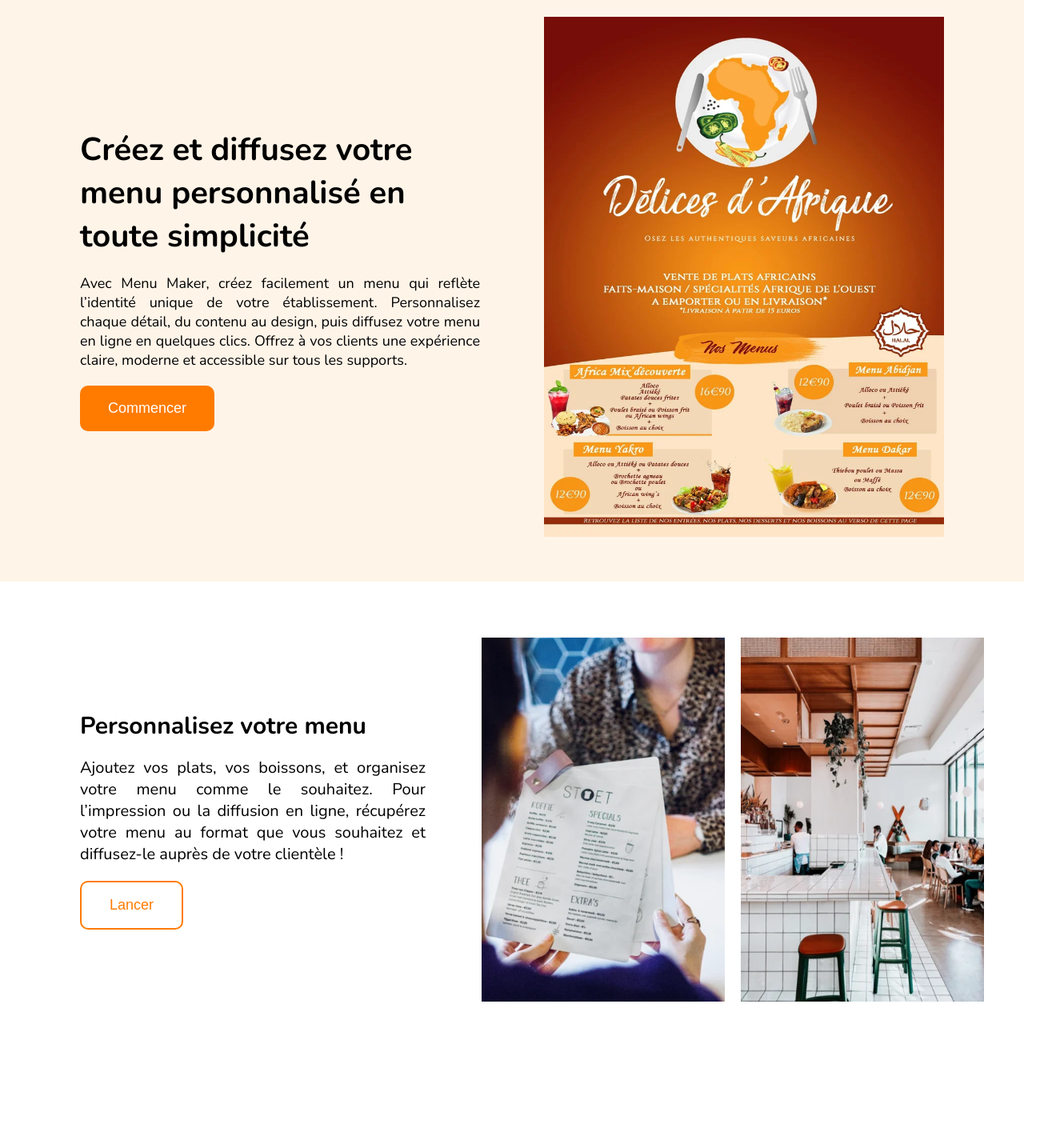
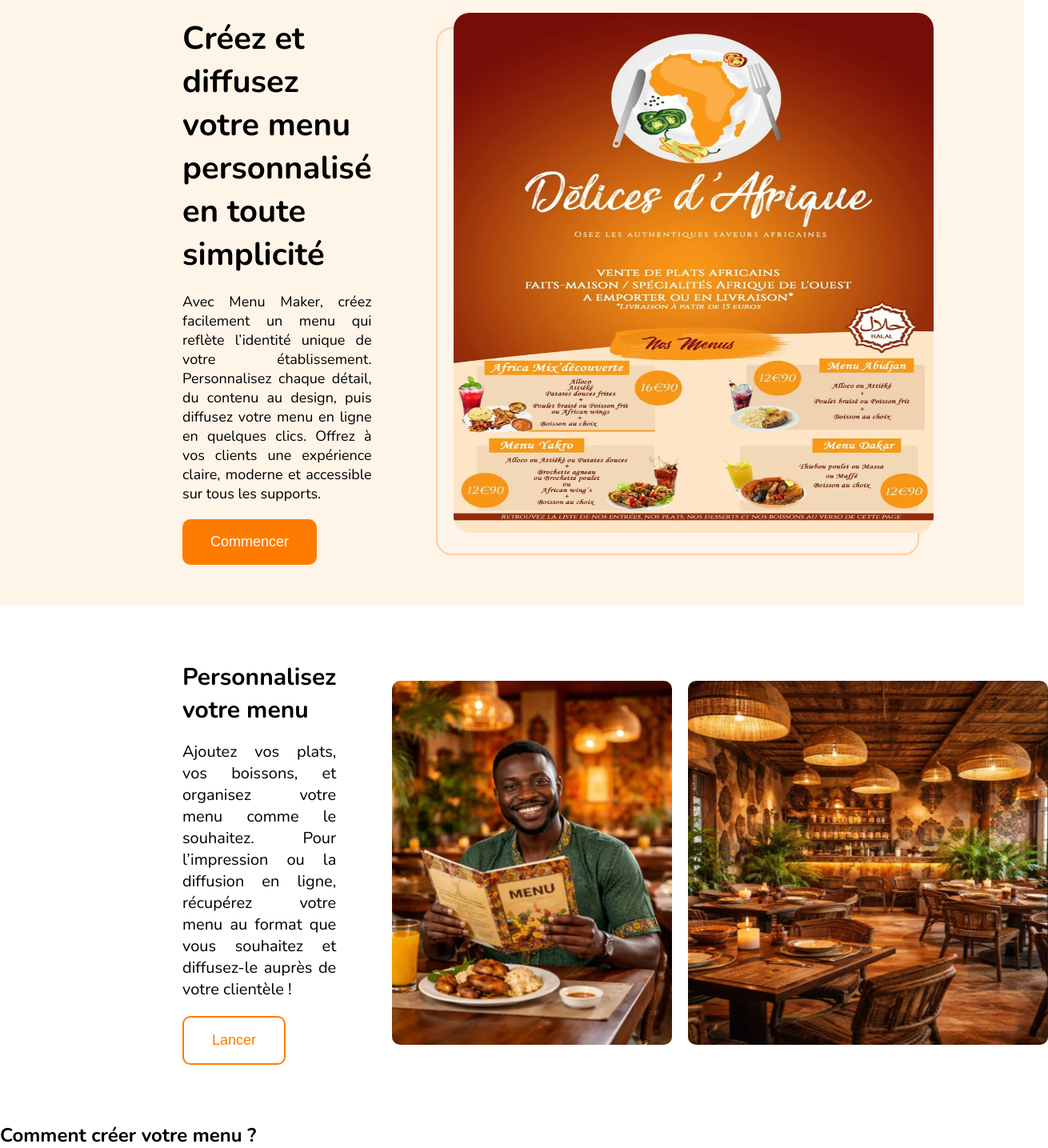
Before and after one commit to Maah97/Menu_Maker_Restaurant, a React (Vite) app: page / in a window 1280 px wide. Shown: the part 99-1534 px from the top of the page at 80% size, 1310 px wide, since content can reach past the window. Before the commit the page ends 1351 px from the top, so only its background shows below. Built offline with nearby package versions, Linux system fonts and the light colour scheme.

Commit message:
feat: update home page layout and styles, add new images

```diff
--- a/src/pages/home.tsx
+++ b/src/pages/home.tsx
@@ -5,6 +5,7 @@
 export default function Home() {
     return (
         <section className="home-page">
+            <div className="container-presentation">
                 <div className="presentation">
                     <div className="txt-presentation">
                         <h2>Créez et diffusez votre menu personnalisé en toute simplicité</h2>
@@ -15,6 +16,8 @@
                         <img src={imgMenu} alt="photo menu restaurant africain" />
                     </div>
                 </div>
+            </div>
+            <div className="container-personnalisation-menu">
                 <div className="personnalisation-menu">
                     <div className="txt-personnalisation-menu">
                         <h2>Personnalisez votre menu</h2>
@@ -23,8 +26,20 @@
                         <button className='lancer'>Lancer</button>
                     </div>
                     <div className="img-personnalisation-menu">
-                    <img src={imgPersonnalisationMenu1} className='img1' alt="Image homme tenant un menu" />
-                    <img src={imgPersonnalisationMenu2} alt="Image montrant la façade d'un restaurant" />
+                        <img src={imgPersonnalisationMenu1} alt="Image homme tenant un menu" />
+                        <img src={imgPersonnalisationMenu2} className='img1' alt="Image montrant la façade d'un restaurant" />
+                    </div>
+                </div>
+            </div>
+            <div className="container-how-to-make-menu">
+                <div className="how-to-make-menu">
+                    <div className="img-how-to-make-menu">
+                        <img src="" alt="" />
+                    </div>
+                    <div className="txt-how-to-make-menu">
+                        <h2>Comment créer votre menu ?</h2>
+
+                    </div>
                 </div>
             </div>
         </section>
--- a/src/styles/_header.scss
+++ b/src/styles/_header.scss
@@ -5,6 +5,7 @@
     right: 0;
     left: 0;
     width: 100%;
+    z-index: 10000;
     background-image: linear-gradient(90deg, rgb(196, 255, 214) 0%,rgb(151, 196, 255) 50%, rgb(254, 216, 255) 100%);
     box-shadow: 0px 0px 10px rgb(236, 236, 236);
     .container {
@@ -42,7 +43,7 @@
                 font-size: 18px;
                 cursor: pointer;
                 padding: 8px;
-                border: 2px solid;
+                border: 1px solid;
                 font-weight: bold;
                 border-radius: 8px;
                 &:hover {
--- a/src/styles/_home.scss
+++ b/src/styles/_home.scss
@@ -1,10 +1,16 @@
 .home-page {
     margin-top: 70px;
+    .container-presentation {
+        background-color: #FFF4E8;
+        display: flex;
+        align-items: center;
+        justify-content: center;
         .presentation {
             background-color: #FFF4E8;
             display: flex;
             justify-content: space-between;
             align-items: center;
+            max-width: 80%;
             gap: 80px;
             padding: 50px 100px;
             .txt-presentation {
@@ -31,20 +37,35 @@
                 }
             }
             .img-presentation {
+                border: 2px solid #ffcea1;
+                border-radius: 20px;
                 img {
-                width: 500px;
+                    position: relative;
+                    width: 600px;
                     height: 650px;
+                    top: -20px;
+                    left: 20px;
+                    border-radius: 20px;
                 }
             }
         }
+    }
+    .container-personnalisation-menu {
+        background-color: white;
+        display: flex;
+        align-items: center;
+        justify-content: center;
         .personnalisation-menu {
+            margin-bottom: 50px;
             display: flex;
             justify-content: space-between;
             align-items: center;
             margin-top: 70px;
             gap: 70px;
-        padding: 0px 50px 0px 100px;
+            max-width: 80%;
+            padding: 0px 0px 0px 100px;
             background-color: white;
+            margin-bottom: 50px;
             .txt-personnalisation-menu {
                 h2 {
                     font-size: 30px;
@@ -75,12 +96,15 @@
                 align-items: center;
                 gap: 20px;
                 img {
-                width: 304px;
+                    width: 350px;
                     height: 455px;
+                    border-radius: 10px;
+                }
                 .img1 {
-                    width: 341px;
+                    width: 450px;
+                }
+
             }
         }
     }
 }
-}
```
Also changed, not shown: src/assets/image_homme_tenant_un_menu.webp, src/assets/image_montrant_la_façade_d_un_restaurant.webp. Lines whose indentation alone changed are shown as unchanged.
